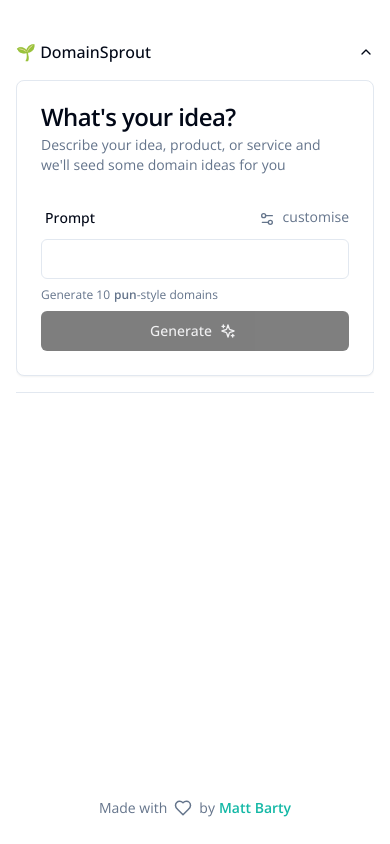
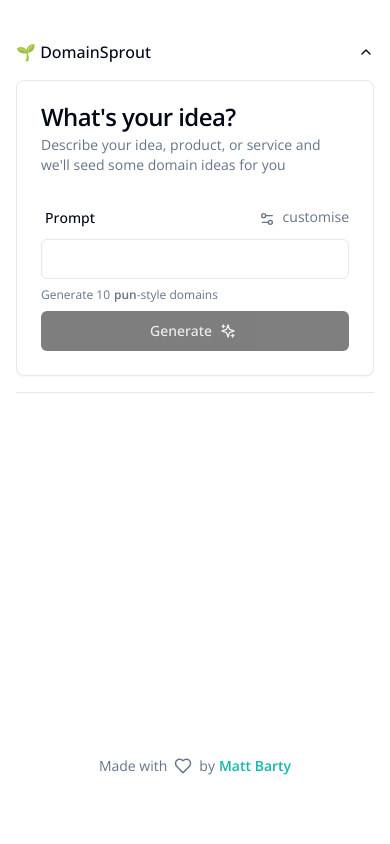
Before and after one commit to mattbarty/anditscalled, a Next.js app: page / in a window 390 px wide. Built offline with nearby package versions, Linux system fonts and the light colour scheme.

Commit message:
Update min-height of main container

```diff
--- a/app/page.tsx
+++ b/app/page.tsx
@@ -3,7 +3,7 @@
 
 export default function Home() {
   return (
-    <main className="flex min-h-screen flex-col items-center justify-between p-6 md:p-24 overflow-clip mx-auto max-w-7xl px-4 sm:px-6 lg:px-8">
+    <main className="flex min-h-[95vh] md:min-h-screen flex-col items-center justify-between p-6 md:p-24 overflow-clip mx-auto max-w-7xl px-4 sm:px-6 lg:px-8">
       <div className="mx-auto max-w-lg w-full">
         <DomainGenerator />
       </div>
```
